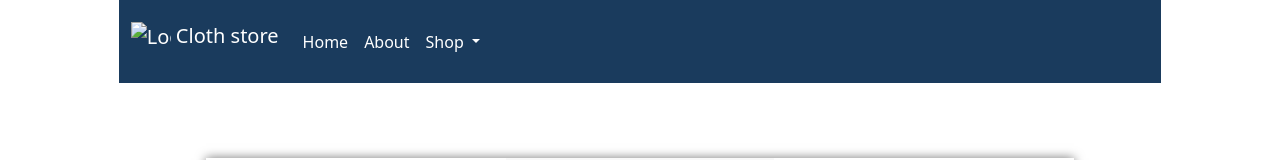
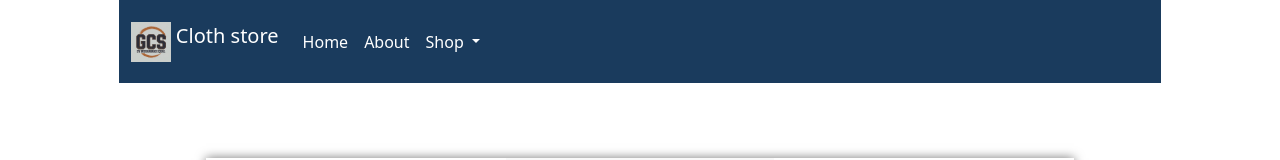
Before and after one commit to muhammadiqbal1211/client-website, a plain HTML site: page About.html in a window 1280 px wide. Shown: the top 160 px of the page. Drawn offline with nearby package versions, Linux system fonts and the light colour scheme; the site is published under a folder, as on GitHub Pages, so addresses that start at the root find nothing.

Commit message:
setting pic

```diff
--- a/About.html
+++ b/About.html
@@ -16,7 +16,7 @@
             <nav class="navbar  navbg navbar-expand-lg bg-body-tertiary">
               <div class="container ">
                 <a class="navbar-brand" href="./form.html">
-                  <img src="/pics/logo.jpg" alt="Logo" width="40" height="40"
+                  <img src="./pics/logo.jpg" alt="Logo" width="40" height="40"
                     class="d-inline-block align-text-top img-fluid">
                   Cloth store
                 </a>
```
